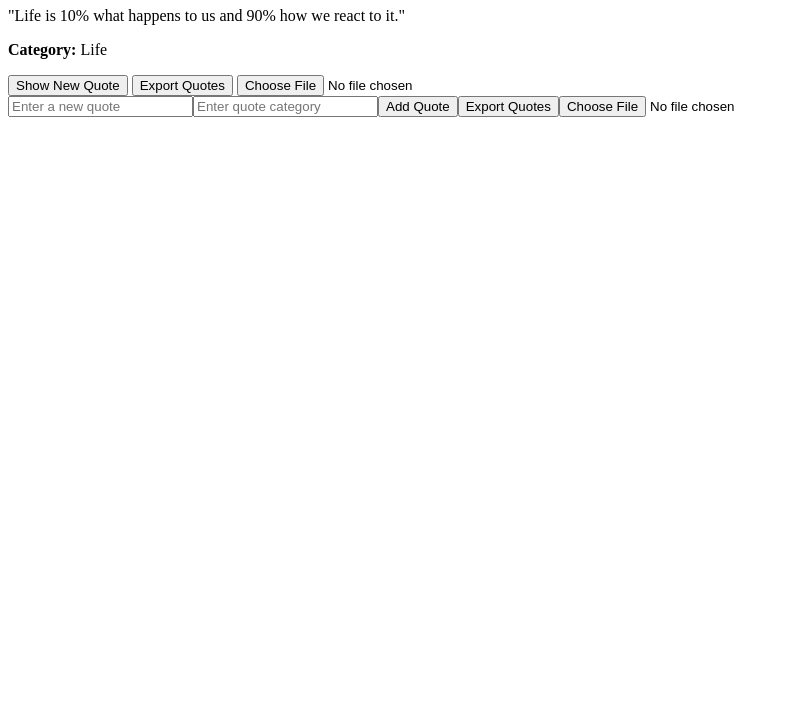
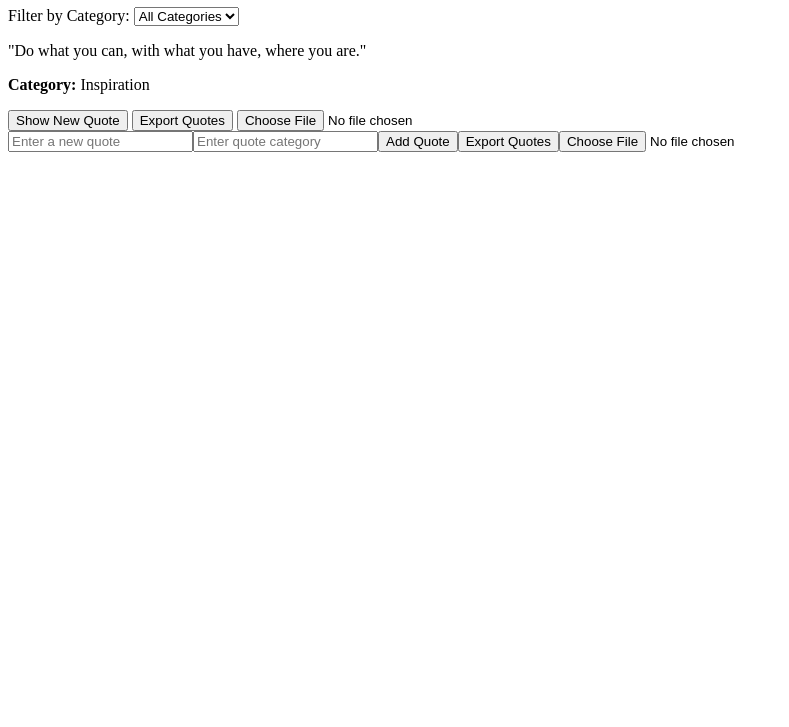
Before and after one commit to muhamedgech/alx_fe_javascript, a plain HTML site: page dom-manipulation/index.html in a window 1280 px wide. Shown: the part 73-800 px from the top of the page, without its empty margins (0-789 px from the left). Drawn offline with Linux system fonts and the light colour scheme.

Commit message:
second commit3

```diff
--- a/dom-manipulation/index.html
+++ b/dom-manipulation/index.html
@@ -7,10 +7,24 @@
 </head>
 <body>
     <h1>Dynamic Quote Generator</h1>
+
+    <!-- Category Filter Dropdown -->
+    <label for="categoryFilter">Filter by Category:</label>
+    <select id="categoryFilter" onchange="filterQuotes()">
+        <option value="all">All Categories</option>
+        <!-- Categories will be populated dynamically by JavaScript -->
+    </select>
+
+    <!-- Quote Display Section -->
     <div id="quoteDisplay"></div>
+
+    <!-- Buttons for Adding Quote, Exporting, and Importing Quotes -->
     <button id="newQuote">Show New Quote</button>
     <button id="exportQuotes">Export Quotes</button>
+
+    <!-- File Input for Importing Quotes -->
     <input type="file" id="importFile" accept=".json" onchange="importFromJsonFile(event)" />
+
     <script src="script.js"></script>
 </body>
 </html>
--- a/dom-manipulation/script.js
+++ b/dom-manipulation/script.js
@@ -1,28 +1,38 @@
 document.addEventListener("DOMContentLoaded", () => {
+    // Load quotes from localStorage or use default quotes
     let quotes = JSON.parse(localStorage.getItem("quotes")) || [
         { text: "The only limit to our realization of tomorrow is our doubts of today.", category: "Motivation" },
         { text: "Do what you can, with what you have, where you are.", category: "Inspiration" },
         { text: "Life is 10% what happens to us and 90% how we react to it.", category: "Life" }
     ];
 
+    // DOM elements
     const quoteDisplay = document.getElementById("quoteDisplay");
     const newQuoteButton = document.getElementById("newQuote");
+    const categoryFilter = document.getElementById("categoryFilter");
 
+    // Save quotes to localStorage
     function saveQuotes() {
         localStorage.setItem("quotes", JSON.stringify(quotes));
     }
 
+    // Show a random quote from the filtered list
     function showRandomQuote() {
-        if (quotes.length === 0) {
-            quoteDisplay.textContent = "No quotes available. Add a new quote!";
+        const selectedCategory = categoryFilter.value;
+        const filteredQuotes = selectedCategory === "all" ? quotes : quotes.filter(quote => quote.category === selectedCategory);
+
+        if (filteredQuotes.length === 0) {
+            quoteDisplay.textContent = "No quotes available for this category.";
             return;
         }
-        const randomIndex = Math.floor(Math.random() * quotes.length);
-        const quote = quotes[randomIndex];
+
+        const randomIndex = Math.floor(Math.random() * filteredQuotes.length);
+        const quote = filteredQuotes[randomIndex];
         quoteDisplay.innerHTML = `<p>"${quote.text}"</p><p><strong>Category:</strong> ${quote.category}</p>`;
         sessionStorage.setItem("lastQuote", JSON.stringify(quote));
     }
 
+    // Add a new quote to the quotes array
     function addQuote() {
         const newQuoteText = document.getElementById("newQuoteText").value.trim();
         const newQuoteCategory = document.getElementById("newQuoteCategory").value.trim();
@@ -38,6 +48,7 @@ document.addEventListener("DOMContentLoaded", () => {
         }
     }
 
+    // Create the form for adding quotes
     function createAddQuoteForm() {
         const formContainer = document.createElement("div");
         formContainer.id = "quoteFormContainer";
@@ -73,6 +84,7 @@ document.addEventListener("DOMContentLoaded", () => {
         document.body.appendChild(formContainer);
     }
 
+    // Export quotes as a JSON file
     function exportQuotes() {
         const dataStr = JSON.stringify(quotes, null, 2);
         const blob = new Blob([dataStr], { type: "application/json" });
@@ -85,6 +97,7 @@ document.addEventListener("DOMContentLoaded", () => {
         document.body.removeChild(a);
     }
 
+    // Import quotes from a JSON file
     function importFromJsonFile(event) {
         const fileReader = new FileReader();
         fileReader.onload = function(event) {
@@ -95,6 +108,7 @@ document.addEventListener("DOMContentLoaded", () => {
                     saveQuotes();
                     alert("Quotes imported successfully!");
                     showRandomQuote();
+                    populateCategories(); // Re-populate categories after importing
                 } else {
                     alert("Invalid file format.");
                 }
@@ -105,7 +119,38 @@ document.addEventListener("DOMContentLoaded", () => {
         fileReader.readAsText(event.target.files[0]);
     }
 
-    newQuoteButton.addEventListener("click", showRandomQuote);
-    createAddQuoteForm();
-    showRandomQuote();
+    // Populate the category filter dropdown dynamically
+    function populateCategories() {
+        const categories = new Set(quotes.map(quote => quote.category)); // Get unique categories
+        const categoryFilter = document.getElementById("categoryFilter");
+        categoryFilter.innerHTML = '<option value="all">All Categories</option>'; // Reset to 'All Categories'
+
+        categories.forEach(category => {
+            const option = document.createElement("option");
+            option.value = category;
+            option.textContent = category;
+            categoryFilter.appendChild(option);
+        });
+
+        // Set the last selected category from localStorage
+        const lastSelectedCategory = localStorage.getItem("selectedCategory") || "all";
+        categoryFilter.value = lastSelectedCategory;
+    }
+
+    // Filter quotes based on the selected category
+    categoryFilter.addEventListener("change", () => {
+        const selectedCategory = categoryFilter.value;
+        localStorage.setItem("selectedCategory", selectedCategory); // Save selected category
+        showRandomQuote(); // Show a random quote based on the filter
+    });
+
+    // Initialize the page
+    function init() {
+        populateCategories(); // Populate category filter dropdown
+        newQuoteButton.addEventListener("click", showRandomQuote); // Button to show random quote
+        createAddQuoteForm(); // Create the form to add quotes
+        showRandomQuote(); // Show a random quote on page load
+    }
+
+    init(); // Call the init function when the DOM is ready
 });
```
